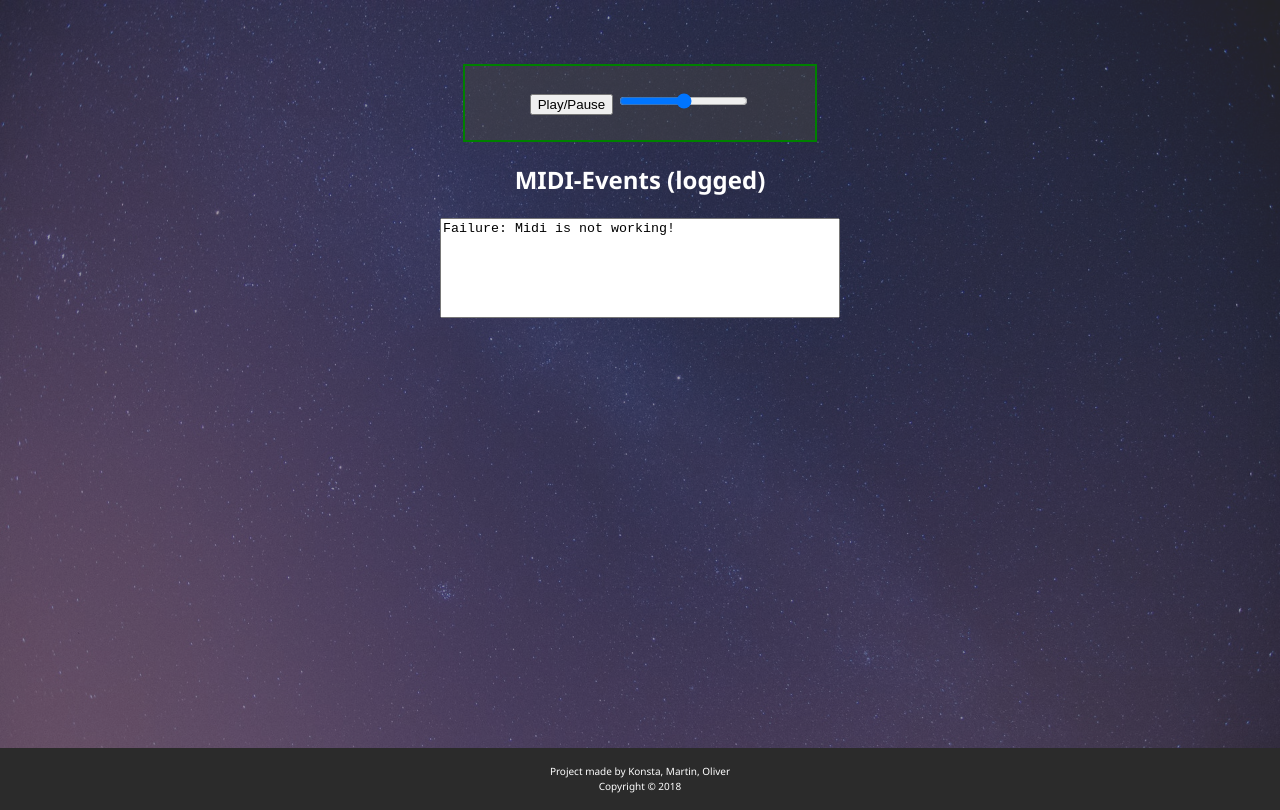
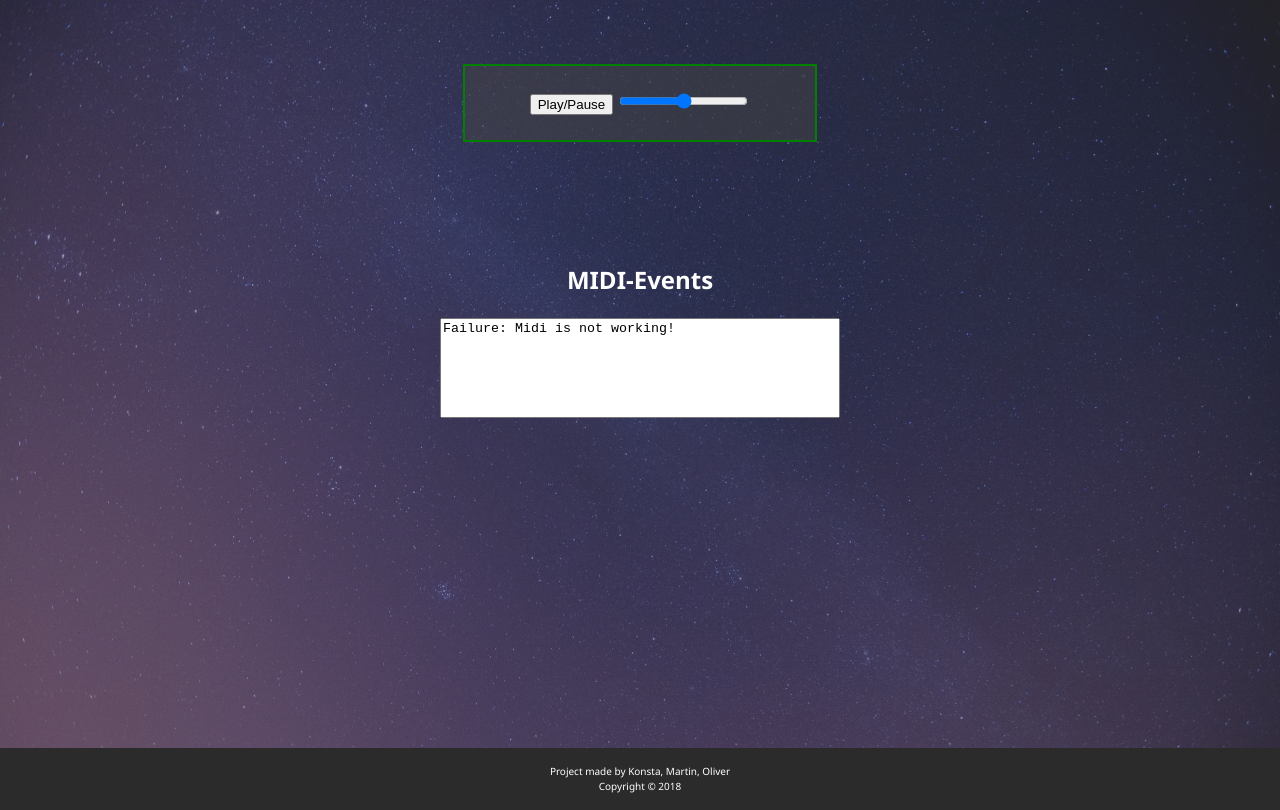
Before and after one commit to Butanding/AudioVideoTechnik, a website: page av_midi/index.html in a window 1280 px wide. Drawn offline with Linux system fonts and the light colour scheme.

Commit message:
fixed some logic errors + cleanup

```diff
--- a/av_midi/index.html
+++ b/av_midi/index.html
@@ -1,20 +1,18 @@
 <html>
-
 <head>
   <title>AV Midi</title>
   <link rel="stylesheet" href="https://use.fontawesome.com/releases/v5.2.0/css/all.css" integrity="sha384-hWVjflwFxL6sNzntih27bfxkr27PmbbK/iSvJ+a4+0owXq79v+lsFkW54bOGbiDQ" crossorigin="anonymous">
   <link rel="stylesheet" href="css/style.css">
 </head>
 
-<main id="home">
+<body id="bg-img">
   <header>
   </header>
+  <main id="home">
 
-  <body id="bg-img">
     <div id="player">
       <audio src="./res/soundfiles/song.mp3" type="audio/mpeg"></audio>
       <div id="progress-bar">
-
       </div>
       <div id="controls">
         <button data-playing="false" role="switch" aria-checked="false">
@@ -24,15 +22,14 @@
       </div>
     </div>
 
+    <canvas class="visual" width="640" height="100"></canvas>
+
     <div id="midi-logger">
-      <h2>MIDI-Events (logged)</h2>
+      <h2>MIDI-Events</h2>
       <textarea id="result" style="overflow-y: scroll; width: 400px; height: 100px; resize: none;">
       </textarea>
     </div>
   </main>
-
-
-
 
   <footer id="main-footer">
     Project made by Konsta, Martin, Oliver<br>
--- a/av_midi/js/audio.js
+++ b/av_midi/js/audio.js
@@ -1,5 +1,8 @@
+// create Context
 const AudioContext = window.AudioContext || window.webkitAudioContext;
 const audioCtx = new AudioContext();
+let source;
+let stream;
 
 // get the audio element
 const audioElement = document.querySelector('audio');
@@ -8,7 +11,6 @@ const audioElement = document.querySelector('audio');
 const track = audioCtx.createMediaElementSource(audioElement);
 
 track.connect(audioCtx.destination);
-
 
 // select our play button
 const playButton = document.querySelector('button');
```
Also changed, not shown: 1 other file. Lines whose indentation alone changed are shown as unchanged.
